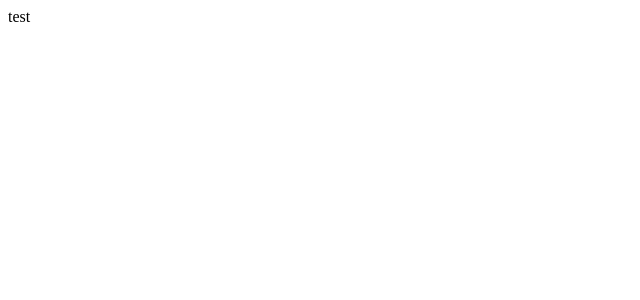
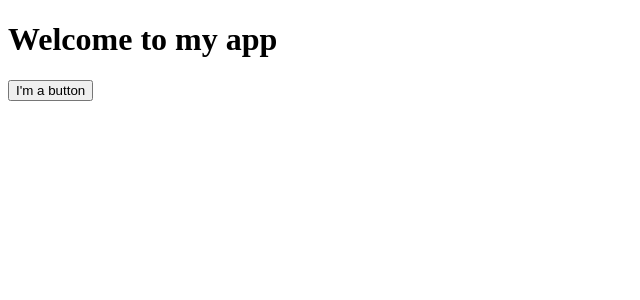
Before and after one commit to kkapi/react-quick-start, a JavaScript app: page / in a window 1280 px wide. Shown: the top 300 px of the page, without its empty margins (0-640 px from the left). Built offline with nearby package versions, Linux system fonts and the light colour scheme; the HTML template or start-up script is replaced by a standard one.

Commit message:
creating and nesting components

```diff
--- a/src/App.js
+++ b/src/App.js
@@ -1,8 +1,10 @@
+import MyButton from "./components/MyButton";
 
 function App() {
   return (
     <div>
-      test
+      <h1>Welcome to my app</h1>
+      <MyButton />
     </div>
   );
 }
--- /dev/null
+++ b/src/components/MyButton.js
@@ -0,0 +1,5 @@
+export default function MyButton() {
+    return (
+        <button>I'm a button</button>
+    )
+}
```
